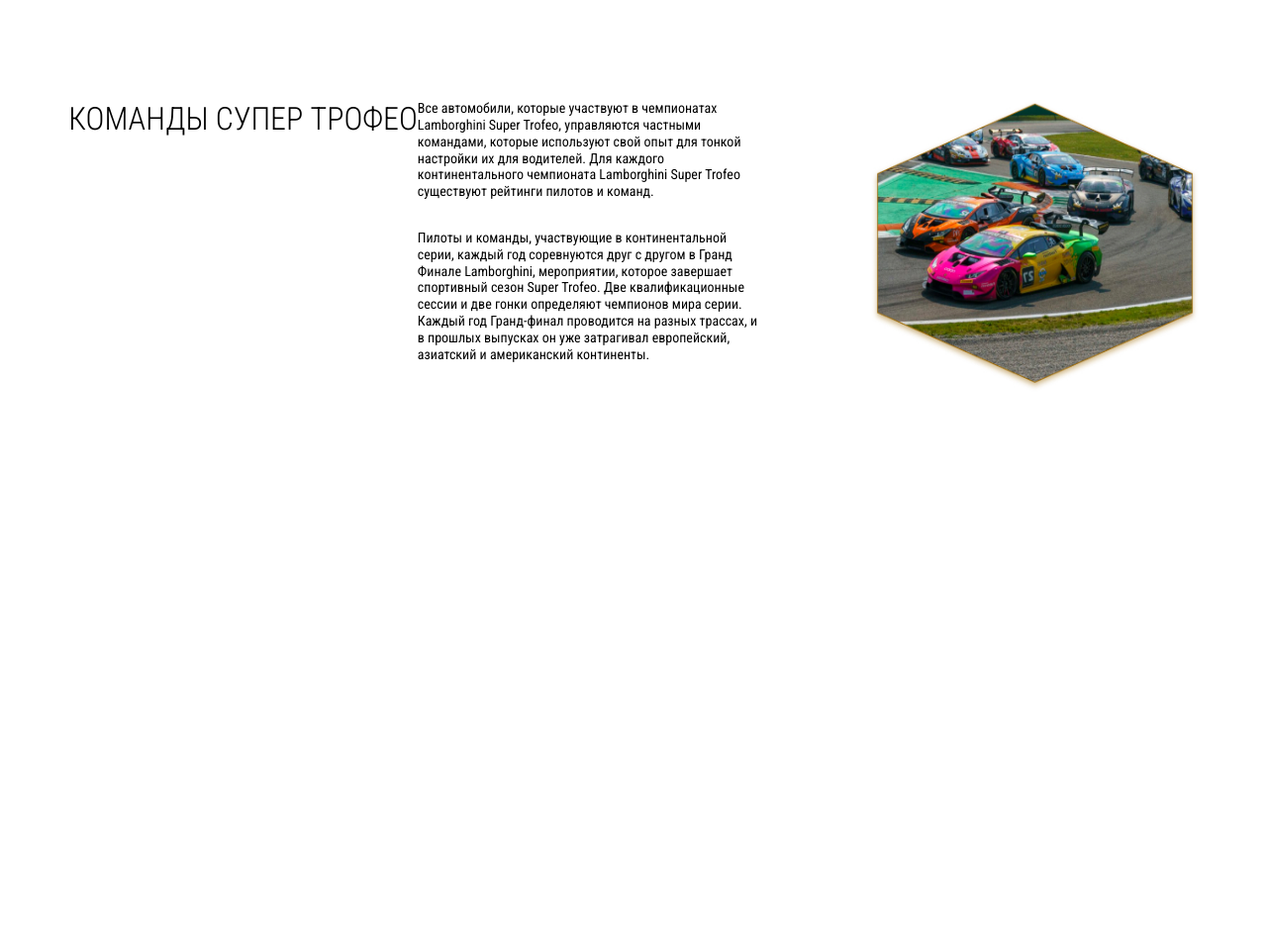
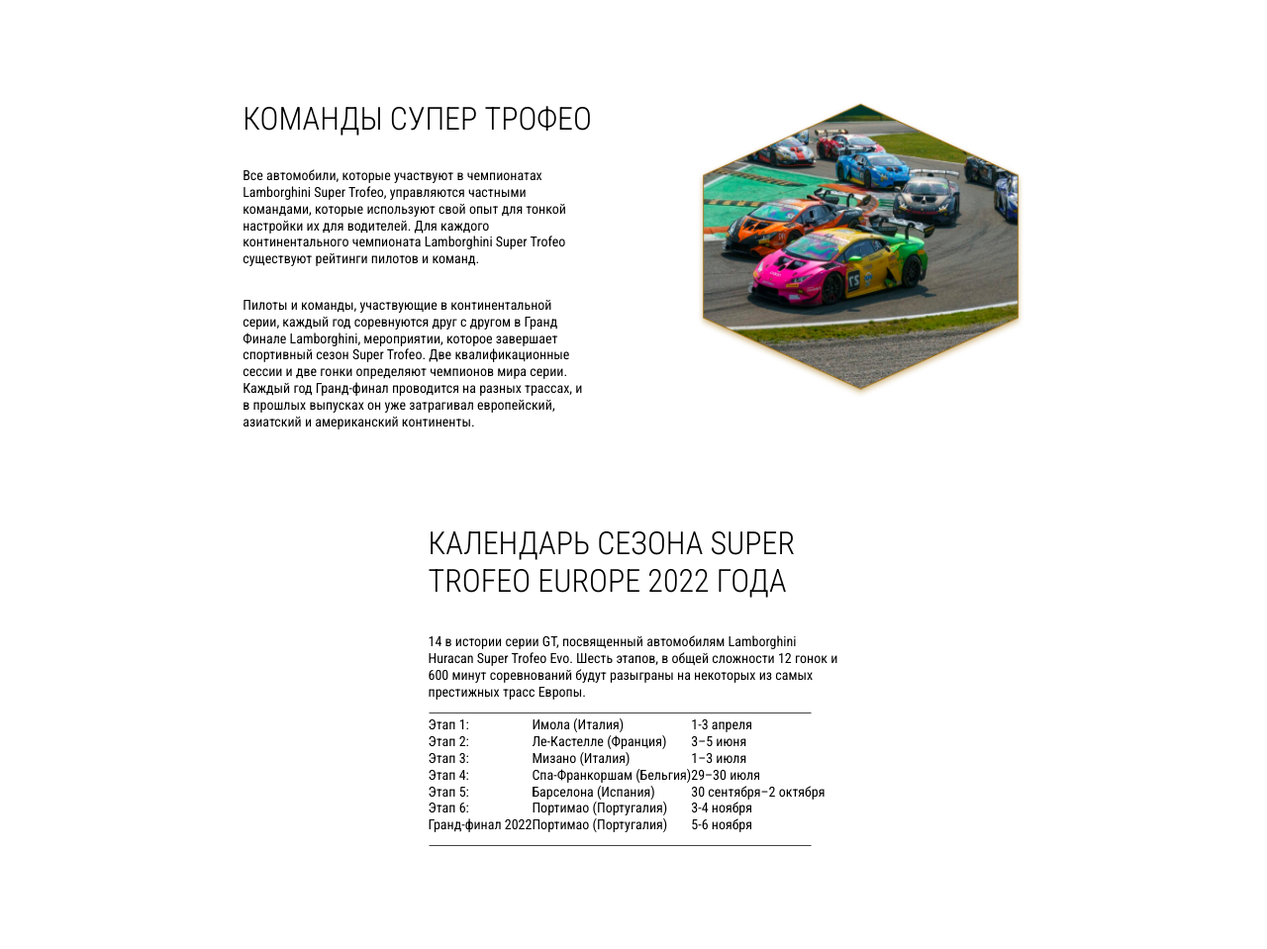
Before and after one commit to KalashiQ/Lamborgini, a plain HTML site: page index.html in a window 1280 px wide. Shown: the part 1552-2511 px from the top of the page at 99% size. Before the commit the page ends 2014 px from the top, so only its background shows below. Drawn offline with Linux system fonts and the light colour scheme.

Commit message:
calendar

```diff
--- a/css/style.css
+++ b/css/style.css
@@ -119,7 +119,8 @@ header {
 }
 
 .final__title,
-.teams__title {
+.teams__title,
+.calendar__title {
   font-weight: 300;
   font-size: 32px;
   line-height: 38px;
@@ -166,3 +167,28 @@ header {
   max-width: 437px;
   max-height: 302px;
 }
+
+.calendar{
+  display: flex;
+  padding-bottom: 100px;
+}
+
+.calendar__title{
+  text-transform: uppercase;
+  max-width: 415px;
+}
+
+.calendar__text{
+  max-width: 415px;
+}
+
+.calendar__table{
+  display: flex;
+}
+
+.calendar__right{
+
+}
+.calendar__left{
+
+}
--- a/index.html
+++ b/index.html
@@ -97,8 +97,8 @@
       <section class="teams">
         <div class="container">
           <div class="teams__content">
-            <h1 class="teams__title">КОМАНДЫ СУПЕР ТРОФЕО</h1>
             <div class="teams__text">
+              <h1 class="teams__title">КОМАНДЫ СУПЕР ТРОФЕО</h1>
               <p>
                 Все автомобили, которые участвуют в чемпионатах Lamborghini
                 Super Trofeo, управляются частными командами, которые используют
@@ -120,6 +120,47 @@
           </div>
         </div>
       </section>
+      <section class="calendar">
+        <div class="container">
+          <div class="calendar__left">
+            <h1 class="calendar__title">календарь сезона Super Trofeo Europe 2022 года</h1>
+            <p class="calendar__text">14 в истории серии GT, посвященный автомобилям Lamborghini Huracan Super Trofeo Evo. Шесть этапов, в общей сложности 12 гонок и 600 минут соревнований будут разыграны на некоторых из самых престижных трасс Европы.</p>
+          </div>
+          <div class="calendar__right">
+            <img src="images/line.png" alt="">
+            <ul class="calendar__table">
+              <li class="table__item-1">
+                <p>Этап 1:</p>
+                <p>Этап 2:</p>
+                <p>Этап 3:</p>
+                <p>Этап 4:</p>
+                <p>Этап 5:</p>
+                <p>Этап 6:</p>
+                <p>Гранд-финал 2022 </p>
+              </li>
+              <li class="table__item-2">
+                <p>Имола (Италия)</p>
+                <p>Ле-Кастелле (Франция)</p>
+                <p>Мизано (Италия)</p>
+                <p>Спа-Франкоршам (Бельгия)</p>
+                <p>Барселона (Испания)</p>
+                <p>Портимао (Португалия)</p>
+                <p>Портимао (Португалия)</p>
+              </li>
+              <li class="table__item-3">
+                <p>1-3 апреля</p>
+                <p>3–5 июня</p>
+                <p>1–3 июля</p>
+                <p>29–30 июля</p>
+                <p>30 сентября–2 октября</p>
+                <p>3-4 ноября</p>
+                <p>5-6 ноября</p>
+              </li>
+            </ul>
+            <img src="images/line.png" alt="">
+          </div>
+        </div>
+      </section>
     </main>
   </body>
 </html>
```
